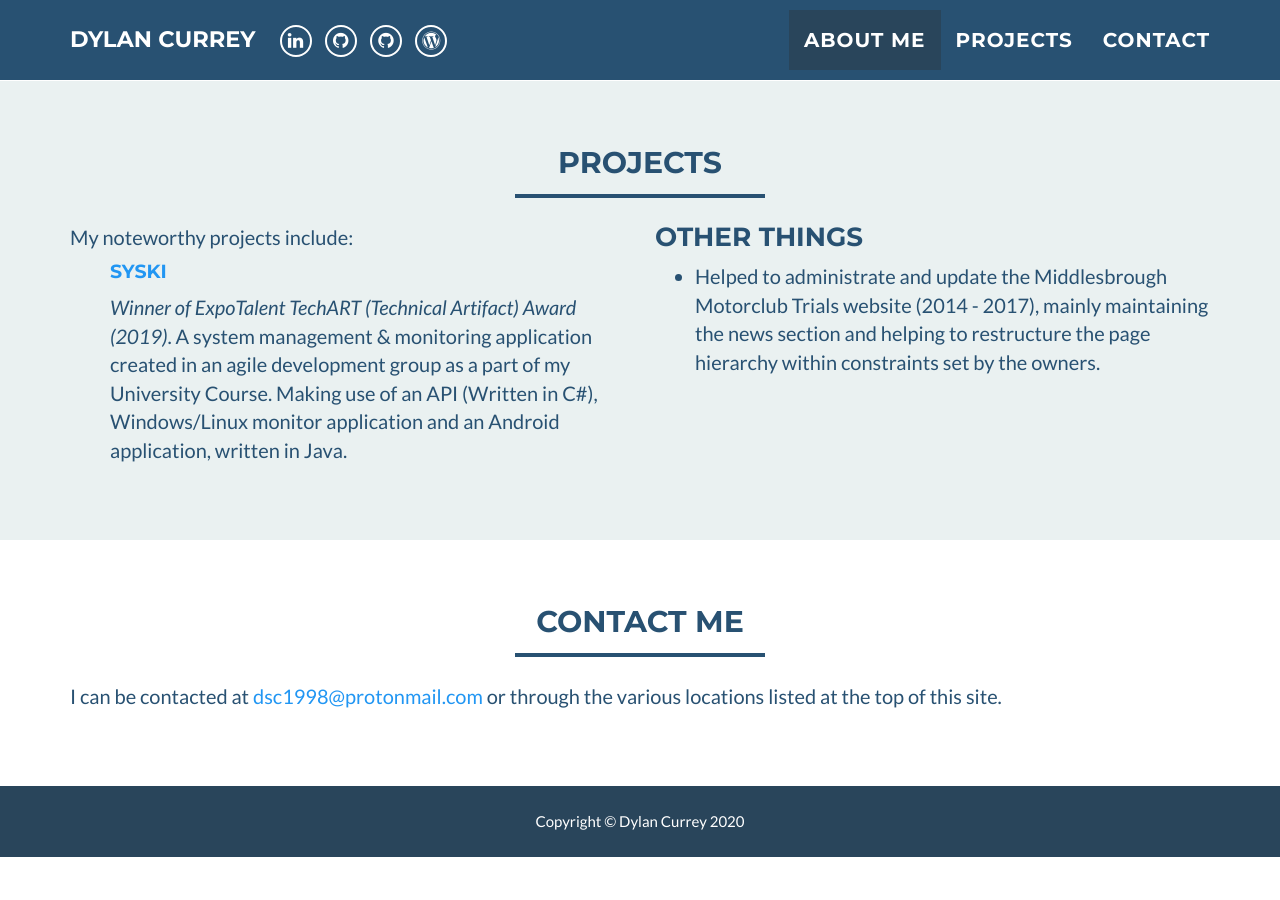
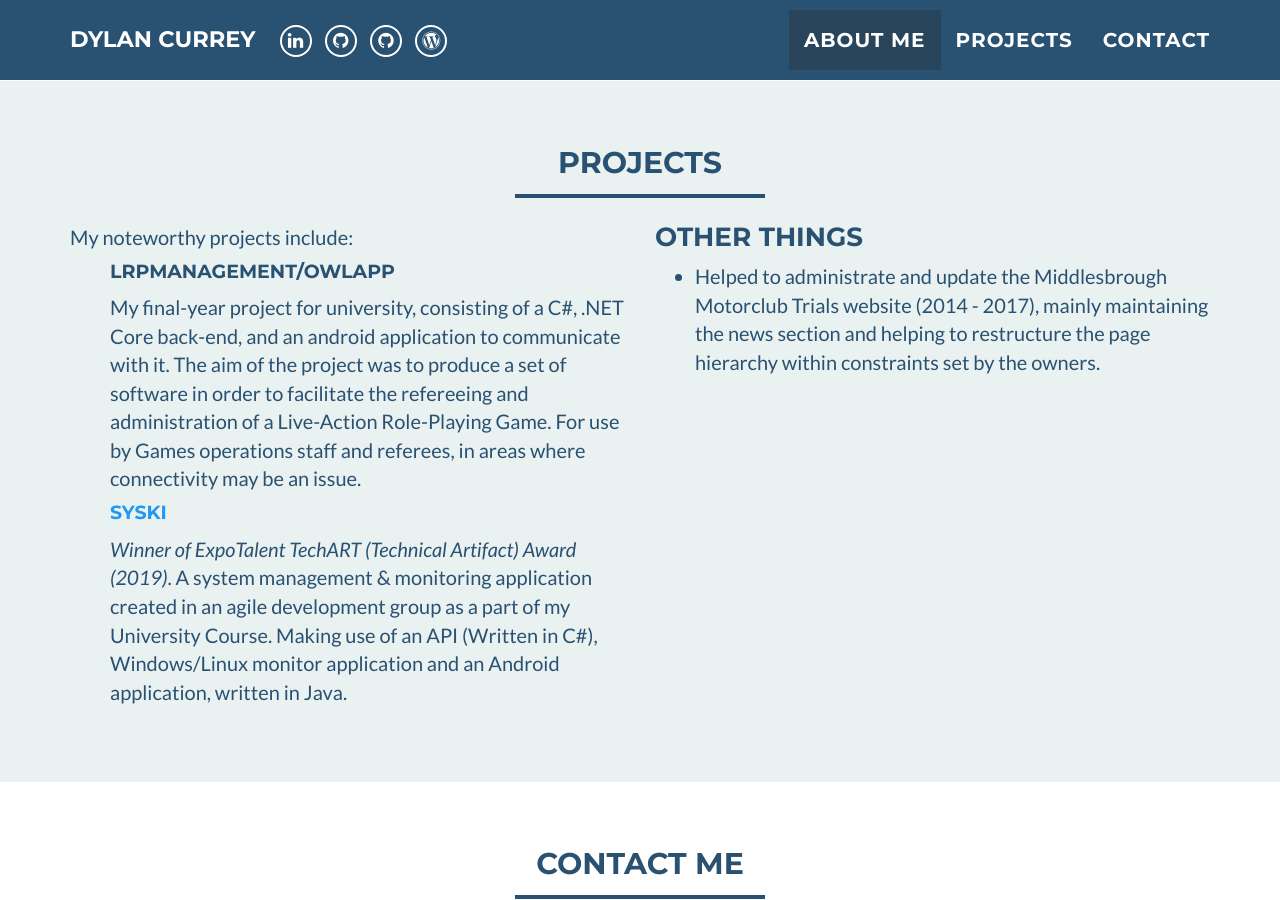
Before and after one commit to dscurrey/dscurrey.github.io, a Jekyll site: the page built from index.html, in a window 1280 px wide and 900 px high, scrolled down 1075 px. Built offline with Jekyll 4.4.1, drawn with Linux system fonts in a browser that asks for light colours; before the commit the page ends 1932 px from its top, so only the background shows below that.

Commit message:
Added project

```diff
--- a/_includes/projects.html
+++ b/_includes/projects.html
@@ -12,6 +12,10 @@
                     My noteworthy projects include:
                 </p>
                 <ul style="list-style: none;">
+                    <li>
+                        <h4>LRPManagement/OwlApp</h4>
+                        My final-year project for university, consisting of a C#, .NET Core back-end, and an android application to communicate with it. The aim of the project was to produce a set of software in order to facilitate the refereeing and administration of a Live-Action Role-Playing Game. For use by Games operations staff and referees, in areas where connectivity may be an issue.
+                    </li>
                     <li>
                         <a
                             href="https://github.com/the-kerfi-team/syski_client_android"><h4>Syski</h4></a>
```
